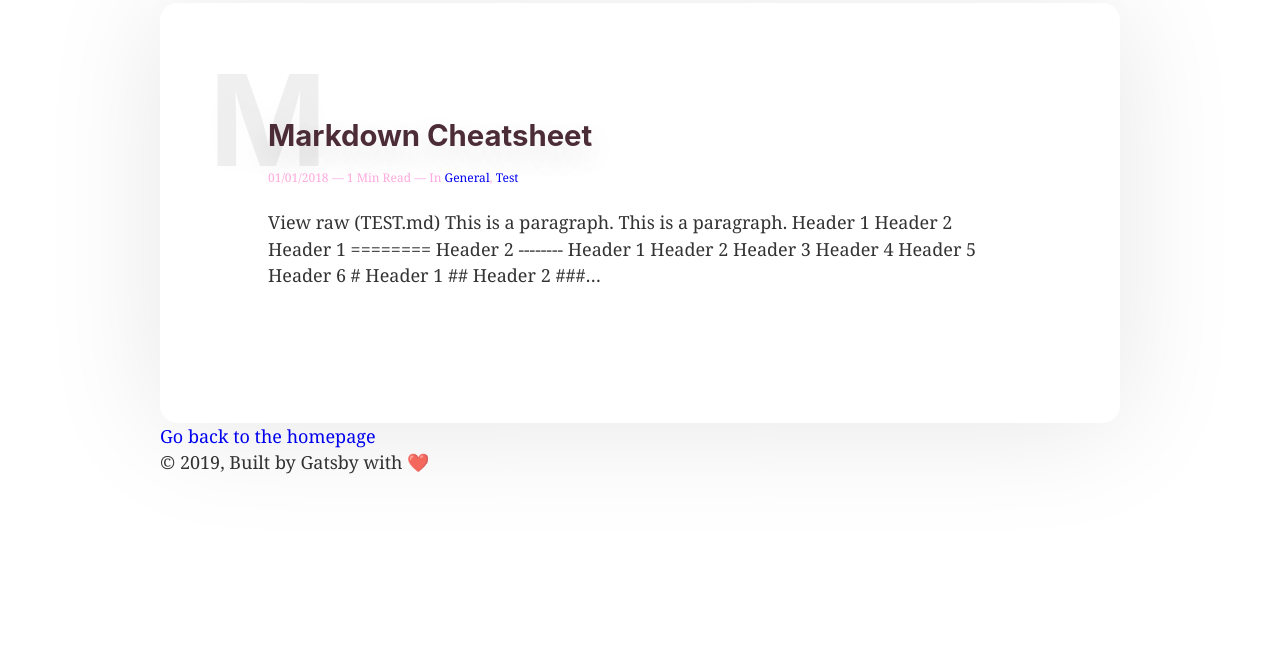
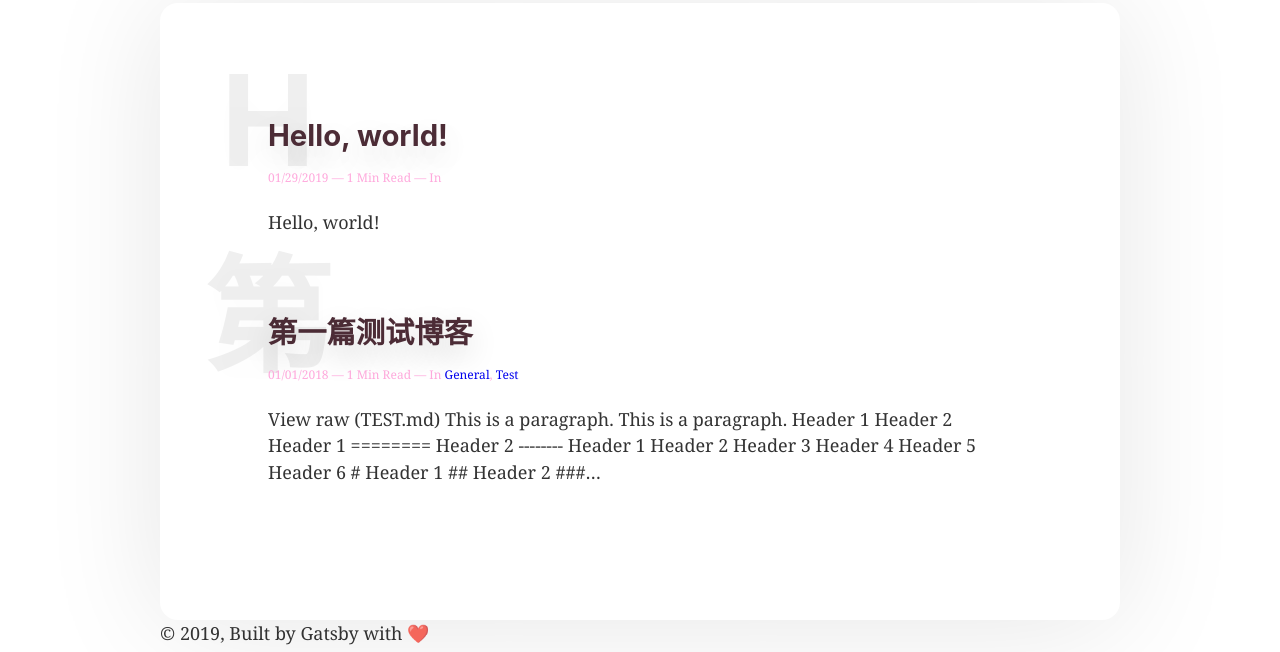
Before and after one commit to 1anZhang/gatsby-blog, a Gatsby site: page /blog in a window 1280 px wide. Shown: the part 148-800 px from the top of the page. Built offline with nearby package versions, Linux system fonts and the light colour scheme; Gatsby itself is replaced by a stand-in of ours; some packages are replaced by stand-ins of ours.

Commit message:
:sparkles: blog list drafts modified

```diff
--- a/src/components/Article.js
+++ b/src/components/Article.js
@@ -51,7 +51,7 @@ const Article = ({ title, date, excerpt, slug, timeToRead, categories }) => {
       </Title>
       <Subline>
         {date} &mdash; {timeToRead} Min Read &mdash; In{' '}
-        {categories.map((cat, i) => (
+        {categories && categories.map((cat, i) => (
           <React.Fragment key={cat}>
             {!!i && ', '}
             <Link to={`/categories/${kebabCase(cat)}`}>{cat}</Link>
--- a/src/pages/blog.js
+++ b/src/pages/blog.js
@@ -21,7 +21,7 @@ const BlogPage = ({
   },
 }) => (
   <Layout>
-    <SEO title="Page two" />
+    <SEO title="blog" />
     <h1>博客列表页</h1>
     <Content>
         {posts.map(post => (
@@ -36,7 +36,6 @@ const BlogPage = ({
           />
         ))}
       </Content>
-    <Link to="/">Go back to the homepage</Link>
   </Layout>
 );
 
--- a/src/posts/react/demo.mdx
+++ b/src/posts/react/demo.mdx
@@ -1,7 +1,7 @@
 ---
 slug: "/blog/first-demo"
 date: "2018-01-01"
-title: "Markdown Cheatsheet"
+title: "第一篇测试博客"
 categories:
   - General
   - Test
--- /dev/null
+++ b/src/posts/react/hello-world.mdx
@@ -0,0 +1,6 @@
+---
+title: Hello, world!
+path: /hello-world
+date: 2019-01-29
+---
+# Hello, world!
```
